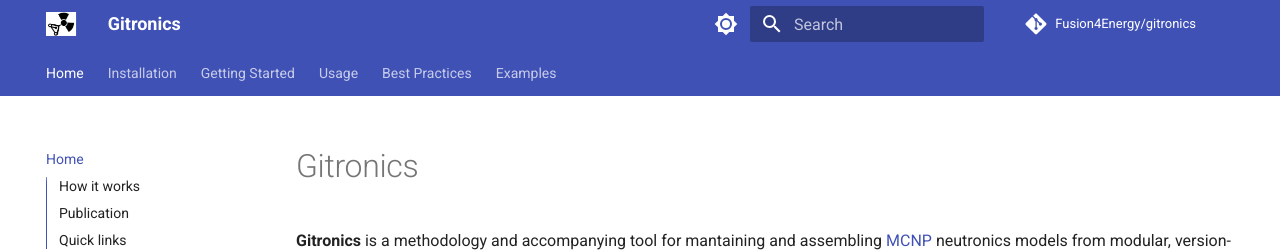
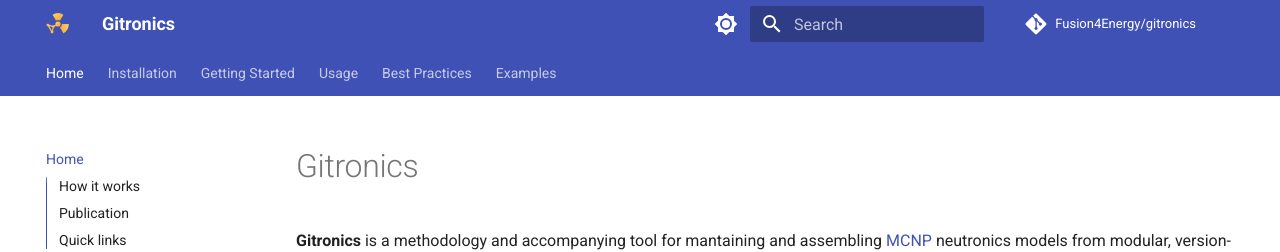
Before and after one commit to Fusion4Energy/gitronics, an MkDocs documentation site: the page built from docs/index.md, in a window 1280 px wide. Shown: the top 252 px of the page. Built offline with MkDocs 1.6.1 and Material for MkDocs 9.7.7, drawn with Linux system fonts in a browser that asks for light colours; comment, search, counter and statistics services are not loaded; the version menu is left out.

Commit message:
Update logo in docs

```diff
--- a/mkdocs.yml
+++ b/mkdocs.yml
@@ -7,8 +7,8 @@ edit_uri: edit/main/docs/
 
 theme:
   name: material
-  logo: assets/logo.png
-  favicon: assets/logo.png
+  logo: assets/logo.svg
+  favicon: assets/logo.svg
   palette:
     - scheme: default
       # primary: deep purple
```
Also changed, not shown: docs/assets/logo.png (deleted), docs/assets/logo.svg (added).
